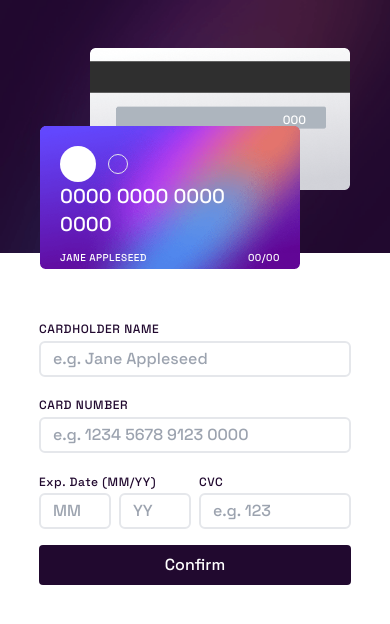
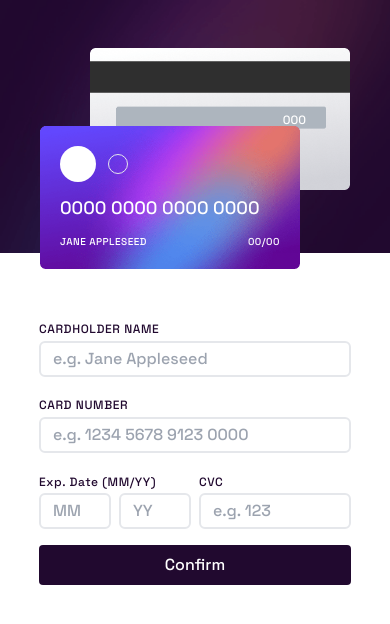
Before and after one commit to CyberGeni/interactive-card-details-form, a plain HTML site: page index.html in a window 390 px wide. Drawn offline with nearby package versions, Linux system fonts and the light colour scheme.

Commit message:
fix:card details overflowing on mobile

```diff
--- a/index.html
+++ b/index.html
@@ -37,7 +37,7 @@
                 <div class="w-9 h-9 bg-white rounded-full"></div>
                 <div class="w-5 h-5 border rounded-full"></div>
               </div>
-              <p id="card-number" class="text-xl mt-auto mb-3">0000 0000 0000 0000</p>
+              <p id="card-number" class="text-lg md:text-xl mt-auto mb-3">0000 0000 0000 0000</p>
               <div class="flex justify-between items-between text-[10px] tracking-wider">
                 <span class="uppercase" id="card-name">Jane Appleseed</span>
                 <span id="card-expiry">00/00</span>
```
